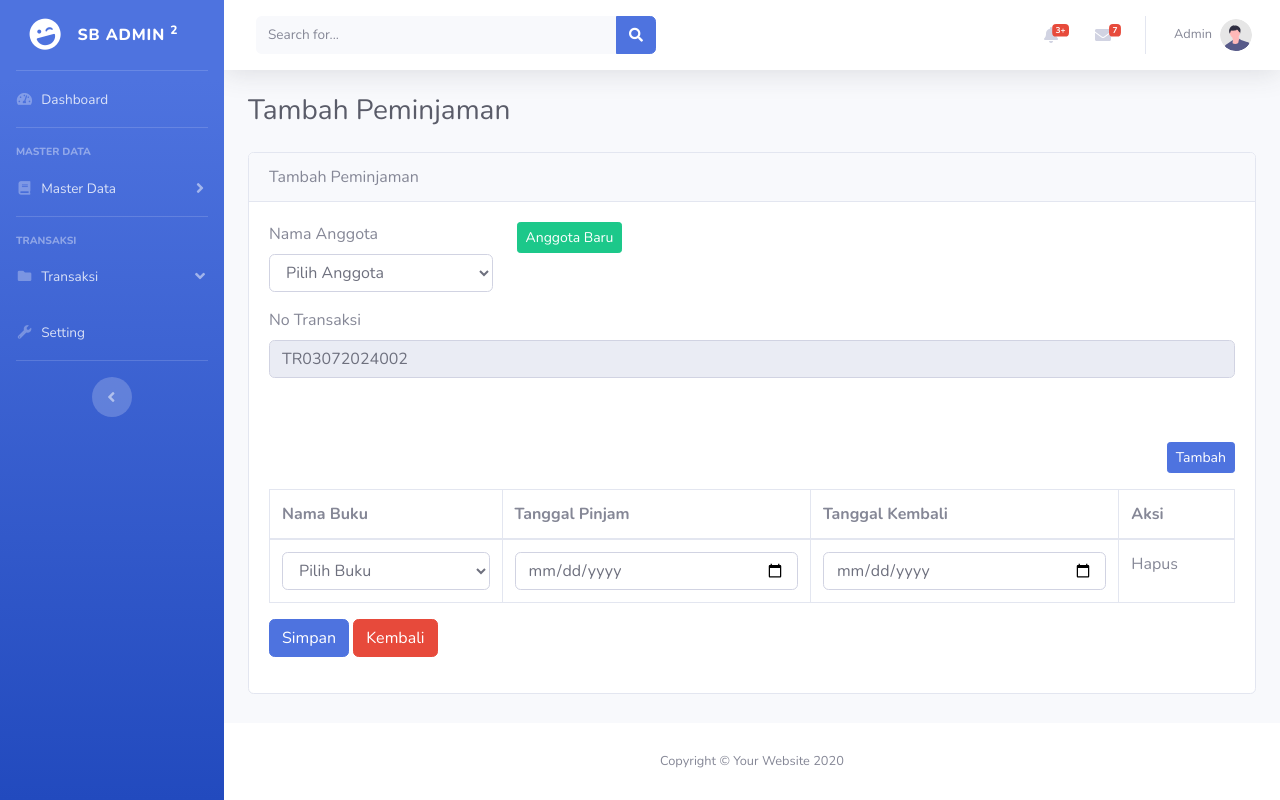
After one commit to fatu177/PPKD_perpus_native, a PHP site: page /tambah-peminjaman.php in a window 1280 px wide. The commit adds this page. Run offline with PHP 8.4, Linux system fonts and the light colour scheme; a user stored in the database is signed in; tables that the repository leaves empty or names only in its code hold one stand-in row (values such as "Sample post").

Commit message:
Add modul transaksi

```diff
--- a/inc/sidebar.php
+++ b/inc/sidebar.php
@@ -58,12 +58,12 @@
     <li class="nav-item ">
         <a class="nav-link" href="#" data-toggle="collapse" data-target="#collapsePages" aria-expanded="true" aria-controls="collapsePages">
             <i class="fas fa-fw fa-folder"></i>
-            <span>Data Peserta</span>
+            <span>Transaksi</span>
         </a>
         <div id="collapsePages" class="collapse " aria-labelledby="headingPages" data-parent="#accordionSidebar">
             <div class="bg-white py-2 collapse-inner rounded">
-                <h6 class="collapse-header">Data Peserta:</h6>
-                <a class="collapse-item" href="peserta.php">Peserta</a>
+                <h6 class="collapse-header">Transaksi:</h6>
+                <a class="collapse-item" href="peminjaman.php">Pinjam Buku</a>
 
             </div>
         </div>
--- /dev/null
+++ b/tambah-peminjaman.php
@@ -0,0 +1,277 @@
+<?php
+session_start();
+include 'config/config.php';
+// ob_start();
+// ob_clean();
+// kalo /jika session tidak ada, tolong redirect ke login
+if (!isset($_SESSION['nama']))
+    header("location:index.php?error=acces-failed");
+
+
+// jika button disubmit, ambil nilai dari form, nama, email, password
+if (isset($_POST['simpan'])) {
+    $nama_gelombang = $_POST['nama_gelombang'];
+
+
+
+    // masukkan ke dalam table user dimana kolom nama di ambil nilainya dari inputan nama
+    $insertUser = mysqli_query($koneksi, "INSERT INTO
+        gelombang (nama_gelombang)
+        VALUES('$nama_gelombang')");
+    header("location:gelombang.php?notif=tambah-success");
+}
+
+// jika parameter delete ada, buat perintah/query delete
+if (isset($_GET['delete'])) {
+
+    $id = $_GET['delete'];
+
+    $delete = mysqli_query($koneksi, "DELETE FROM gelombang WHERE id='$id'");
+
+    header('location:gelombang.php?notif=delete-success');
+}
+
+// tampilkan semua data dari tabel user dimana id nya di ambil dari params edit
+if (isset($_GET['edit'])) {
+    $id = $_GET['edit'];
+
+
+    $queryEdit = mysqli_query($koneksi, "SELECT * FROM gelombang WHERE id='$id'");
+    $dataEdit  = mysqli_fetch_assoc($queryEdit);
+}
+
+if (isset($_POST['edit'])) {
+    $nama_gelombang = $_POST['nama_gelombang'];
+    $aktif = $_POST['aktif'];
+
+    $id = $_GET['edit'];
+
+    // ubah data dari table user dimana nilai nama di ambil dari inputan nama
+    // dan nilai id user nya di ambil dari parameter
+
+    $edit = mysqli_query($koneksi, "UPDATE gelombang SET
+        nama_gelombang='$nama_gelombang', aktif = '$aktif'
+        WHERE id = '$id'");
+
+    header("location:gelombang.php?edit=berhasil");
+}
+
+$queryAnggota = mysqli_query($koneksi, "SELECT * FROM anggota ORDER BY id DESC");
+
+$no_transaksi = mysqli_query($koneksi, "SELECT max(id) as kode  FROM peminjam");
+$data = mysqli_fetch_assoc($no_transaksi);
+$huruf = "TR";
+$urutan = $data['kode'];
+$urutan++;
+
+$kode_transaksi = $huruf . date("dmY") . sprintf("%03s", $urutan);
+?>
+
+<!DOCTYPE html>
+<html lang="en">
+
+<head>
+
+    <meta charset="utf-8">
+    <meta http-equiv="X-UA-Compatible" content="IE=edge">
+    <meta name="viewport" content="width=device-width, initial-scale=1, shrink-to-fit=no">
+    <meta name="description" content="">
+    <meta name="author" content="">
+
+    <title>SB Admin 2 - Blank</title>
+
+    <!-- Custom fonts for this template-->
+    <link href="assets/admin/vendor/fontawesome-free/css/all.min.css" rel="stylesheet" type="text/css">
+    <link href="https://fonts.googleapis.com/css?family=Nunito:200,200i,300,300i,400,400i,600,600i,700,700i,800,800i,900,900i" rel="stylesheet">
+
+    <!-- Custom styles for this template-->
+    <link href="assets/admin/css/sb-admin-2.min.css" rel="stylesheet">
+
+</head>
+
+<body id="page-top">
+
+    <!-- Page Wrapper -->
+    <div id="wrapper">
+
+        <!-- Sidebar -->
+        <?php include 'inc/sidebar.php'; ?>
+        <!-- End of Sidebar -->
+
+        <!-- Content Wrapper -->
+        <div id="content-wrapper" class="d-flex flex-column">
+
+            <!-- Main Content -->
+            <div id="content">
+
+                <!-- Topbar -->
+                <?php include 'inc/navbar.php'; ?>
+                <!-- End of Topbar -->
+
+                <!-- Begin Page Content -->
+                <div class="container-fluid">
+
+                    <!-- Page Heading -->
+                    <?php if (isset($_GET['edit'])) { ?>
+                        <h1 class="h3 mb-4 text-gray-800">Edit Peminjaman</h1>
+                    <?php } else { ?>
+                        <h1 class="h3 mb-4 text-gray-800">Tambah Peminjaman</h1>
+                    <?php } ?>
+
+                    <?php if (isset($_GET['edit'])) { ?>
+                        <div class="card">
+                            <div class="card-header">Edit Gelombang</div>
+                            <div class="card-body">
+                                <form action="" method="post">
+                                    <div class="mb-3">
+                                        <label for="">Nama Gelombang</label>
+                                        <input value="<?php echo $dataEdit['nama_gelombang'] ?>" type="text" class="form-control" name="nama_gelombang" placeholder="Masukkan Gelombang..">
+                                    </div>
+                                    <div class="mb-3">
+                                        <label for="">Aktif</label>
+                                        <select name="aktif" id="" class="form-control">
+                                            <option value="">--Pilih Status--</option>
+                                            <option <?php echo ($dataEdit['aktif'] == 1) ? 'selected' : '' ?> value="1">Aktif</option>
+                                            <option <?php echo ($dataEdit['aktif'] == 0) ? 'selected' : '' ?> value="0">Tidak Aktif</option>
+                                        </select>
+                                    </div>
+                                    <div class="mb-3">
+                                        <input type="submit" class="btn btn-primary" name="edit" value="Ubah">
+                                        <a href="user.php" class="btn btn-danger">Kembali</a>
+                                    </div>
+                                </form>
+                            </div>
+                        </div>
+                    <?php } else { ?>
+                        <div class="card">
+                            <div class="card-header">Tambah Peminjaman</div>
+                            <div class="card-body">
+                                <form action="" method="post">
+                                    <div class="mb-3 row">
+                                        <div class="col-sm-3">
+                                            <label for="">Nama Anggota</label>
+                                            <select name="id_anggota" id="" class="form-control">
+                                                <option value="">Pilih Anggota</option>
+                                                <?php while ($rowAnggota = mysqli_fetch_assoc($queryAnggota)) : ?>
+                                                    <option value="<?php echo $rowAnggota['id'] ?>"><?php echo $rowAnggota['nama_anggota'] ?></option>
+                                                <?php endwhile ?>
+                                            </select>
+                                        </div>
+                                        <div class="col-sm-3">
+                                            <button type="button" class="btn btn-success btn-sm">Anggota Baru</button>
+                                        </div>
+                                    </div>
+                                    <div class="mb-3">
+                                        <label for="">No Transaksi</label>
+                                        <input type="text" readonly name="no_transaksi" value="<?php echo $kode_transaksi ?>" class="form-control">
+                                    </div>
+                                    <br><br>
+                                    <div class="table-transaction">
+                                        <div align="right" class="mb-3">
+                                            <button type="button" class="btn btn-primary btn-sm btn-add">Tambah </button>
+                                        </div>
+                                        <table class="table table-bordered">
+                                            <thead>
+                                                <tr>
+                                                    <th>Nama Buku</th>
+                                                    <th>Tanggal Pinjam</th>
+                                                    <th>Tanggal Kembali</th>
+                                                    <th>Aksi</th>
+                                                </tr>
+                                            </thead>
+                                            <tbody>
+                                                <tr>
+                                                    <td>
+                                                        <select name="id_buku" id="" name="id_buku[]" class="form-control">
+                                                            <option value="">Pilih Buku</option>
+                                                            <option value=""></option>
+                                                        </select>
+                                                    </td>
+                                                    <td>
+                                                        <input type="date" name="tanggal_pinjam[]" class="form-control">
+                                                    </td>
+                                                    <td>
+                                                        <input type="date" name="tanggal_pengembalian[]" class="form-control">
+                                                    </td>
+                                                    <td>
+                                                        Hapus
+                                                    </td>
+                                                </tr>
+
+                                            </tbody>
+                                        </table>
+                                    </div>
+                                    <div class="mb-3">
+                                        <input type="submit" class="btn btn-primary" name="simpan" value="Simpan">
+                                        <a href="user.php" class="btn btn-danger">Kembali</a>
+                                    </div>
+                                </form>
+                            </div>
+                        </div>
+                    <?php } ?>
+
+
+                </div>
+                <!-- /.container-fluid -->
+
+            </div>
+            <!-- End of Main Content -->
+
+            <!-- Footer -->
+            <footer class="sticky-footer bg-white">
+                <div class="container my-auto">
+                    <div class="copyright text-center my-auto">
+                        <span>Copyright &copy; Your Website 2020</span>
+                    </div>
+                </div>
+            </footer>
+            <!-- End of Footer -->
+
+        </div>
+        <!-- End of Content Wrapper -->
+
+    </div>
+    <!-- End of Page Wrapper -->
+
+    <!-- Scroll to Top Button-->
+    <a class="scroll-to-top rounded" href="#page-top">
+        <i class="fas fa-angle-up"></i>
+    </a>
+
+    <!-- Logout Modal-->
+    <div class="modal fade" id="logoutModal" tabindex="-1" role="dialog" aria-labelledby="exampleModalLabel" aria-hidden="true">
+        <div class="modal-dialog" role="document">
+            <div class="modal-content">
+                <div class="modal-header">
+                    <h5 class="modal-title" id="exampleModalLabel">Ready to Leave?</h5>
+                    <button class="close" type="button" data-dismiss="modal" aria-label="Close">
+                        <span aria-hidden="true">×</span>
+                    </button>
+                </div>
+                <div class="modal-body">Select "Logout" below if you are ready to end your current session.</div>
+                <div class="modal-footer">
+                    <button class="btn btn-secondary" type="button" data-dismiss="modal">Cancel</button>
+                    <a class="btn btn-primary" href="login.html">Logout</a>
+                </div>
+            </div>
+        </div>
+    </div>
+
+    <!-- Bootstrap core JavaScript-->
+    <script src="assets/admin/vendor/jquery/jquery.min.js"></script>
+    <script src="assets/admin/vendor/bootstrap/js/bootstrap.bundle.min.js"></script>
+
+    <!-- Core plugin JavaScript-->
+    <script src="assets/admin/vendor/jquery-easing/jquery.easing.min.js"></script>
+
+    <!-- Custom scripts for all pages-->
+    <script src="assets/admin/js/sb-admin-2.min.js"></script>
+    <script>
+        $('.btn-add').click(function() {
+            alert('duar');
+        });
+    </script>
+
+</body>
+
+</html>
```
Also changed, not shown: peminjaman.php (+10 -10 lines).
